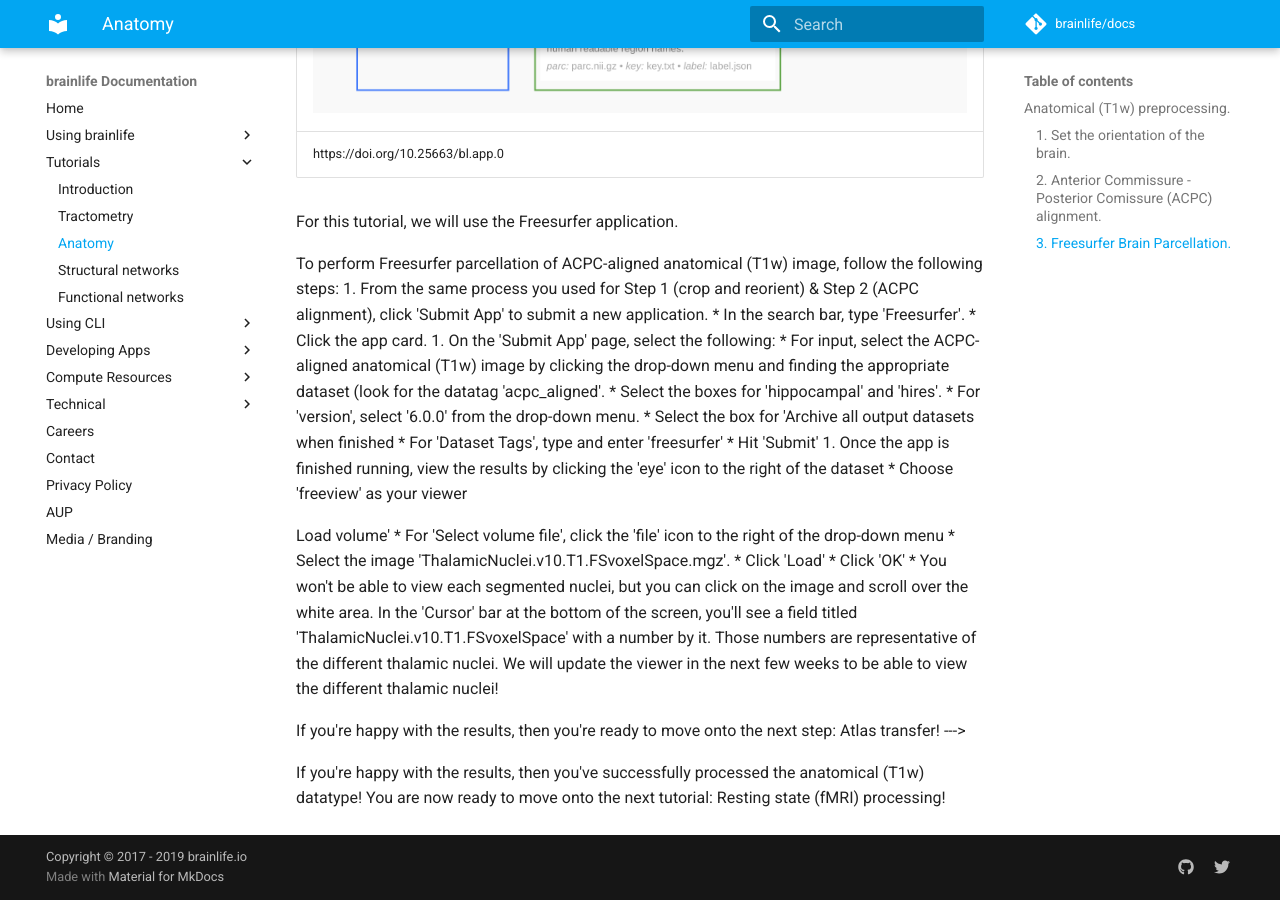
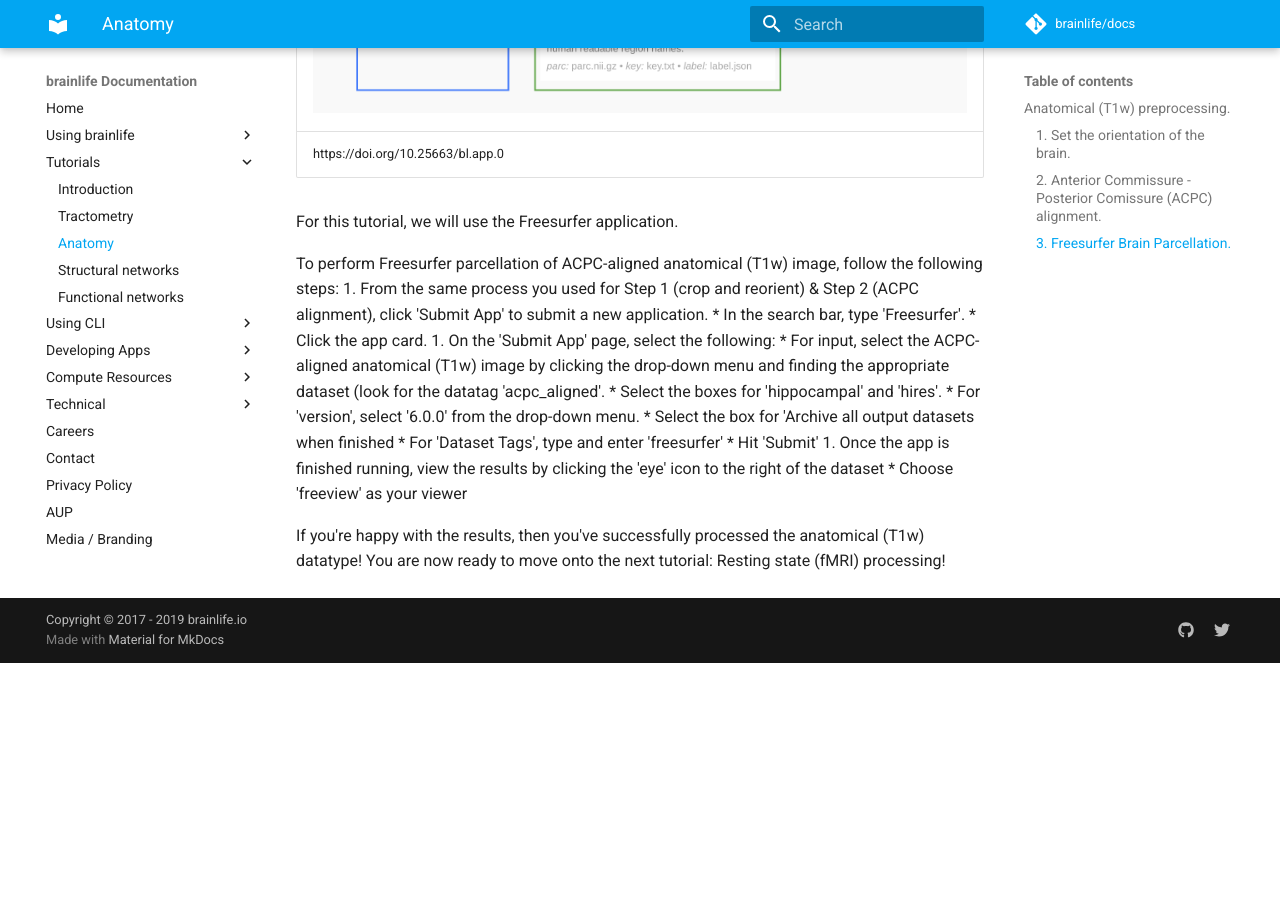
Before and after one commit to brainlife/docs, an MkDocs documentation site: the page built from docs/tutorial/t1w-preprocessing.md, in a window 1280 px wide and 900 px high, scrolled down 6196 px. Built offline with MkDocs 1.6.1 and Material for MkDocs 9.7.7, drawn with Linux system fonts in a browser that asks for light colours; comment, search, counter and statistics services are not loaded; after the commit the page ends 6859 px from its top, so only the background shows below that; some of the changed lines change nothing that is shown.

Commit message:
Update t1w-preprocessing.md

```diff
--- a/docs/tutorial/t1w-preprocessing.md
+++ b/docs/tutorial/t1w-preprocessing.md
@@ -109,93 +109,4 @@
 1. Once the app is finished running, view the results by clicking the 'eye' icon to the right of the dataset
     * Choose 'freeview' as your viewer
 
-<!---
-If you're happy with the results, then you're ready to move onto the next step: Thalamic nuclei segmentation!
-
-### 4. Thalamic nuclei segmentation.
-
-The next step is segment the multiple regions (i.e. nuclei) of the thalamus, each with it's own distinct functional properties. For more information about the different thalamic nuclei, please see http://freesurfer.net/fswiki/ThalamicNuclei.
-
-The best [brainlife.io](https://brainlife.io) app to perform this task is:
-
-| ![freesurfer](/docs/img/app.thalamic-nuclei.bl.header.png)|
-|------------------------------------|
-| https://doi.org/10.25663/brainlife.app.222 |
-
-For this tutorial, we will use the Segment thalamic nuclei application.
-
-To segment the thalamus from the Freesurfer parcellation, follow the following steps:
-1. From the same process you used for Step 1 (crop and reorient), Step 2 (ACPC alignment), & Step 3 (Freesurfer parcellation), click 'Submit App' to submit a new application.
-    * In the search bar, type 'Segment thalamic nuclei'.
-    * Click the app card.
-1. On the 'Submit App' page, select the following:
-    * For input, select the Freesurfer output generated in Step 3 (Freesurfer).
-    * Select the box for 'Archive all output datasets when finished
-        * For 'Dataset Tags', type and enter 'thalamic_nuclei'
-    * Hit 'Submit'
-1. Once the app is finished running, view the results by clicking the 'eye' icon to the right of the dataset
-    * Choose 'freeview' as your viewer.
-    * In freeview, perform the following actions to view the thalamic nuclei:
-        * Deselect all of the Volumes and Surfaces on the left control panel by clicking the box next to each image. Leave the 'T1' image selected
-        * In the top left corner, click 'File --> Load volume'
-            * For 'Select volume file', click the 'file' icon to the right of the drop-down menu
-                * Select the image 'ThalamicNuclei.v10.T1.FSvoxelSpace.mgz'.
-            * Click 'Load'
-            * Click 'OK'
-        * You won't be able to view each segmented nuclei, but you can click on the image and scroll over the white area. In the 'Cursor' bar at the bottom of the screen, you'll see a field titled 'ThalamicNuclei.v10.T1.FSvoxelSpace' with a number by it. Those numbers are representative of the different thalamic nuclei. We will update the viewer in the next few weeks to be able to view the different thalamic nuclei!
-
-If you're happy with the results, then you're ready to move onto the next step: Atlas transfer!
---->
-
-<!---
-### 5. Atlas transfer.
-
-The next step in the anatomical preprocessing (T1w) pipeline is to fit different parcellations to the Freesufer-generated parcellation. This is useful as new parcellations come out relatively frequently, each generated based on different histological or functional properties. We recommend mapping the Glasser-derived 180 node parcellation, as it was derived from both histological and functional properties (Glasser MF, Coalson TS, Robinson EC, et al. A multi-modal parcellation of human cerebral cortex. Nature. 2016;536(7615):171–178. doi:10.1038/nature18933).
-
-The best [brainlife.io](https://brainlife.io) app to perform this task is:
-
-| ![matt](/docs/img/app.matt.bl.header.png)|
-|------------------------------------|
-| https://doi.org/10.25663/bl.app.23 |
-
-To transfer the Glasser 180 node parcellation to our subject's Freesurfer parcellation, follow the following steps:
-1. From the same process you used for Step 1 (crop and reorient), Step 2 (ACPC alignment), Step 3 (Freesurfer) & Step 4 (Thalamic nuclei segmentation), click 'Submit App' to submit a new application.
-    * In the search bar, type 'Multi-Atlas Transfer Tool'.
-    * Click the app card.
-1. On the 'Submit App' page, select the following:
-    * For input, select the Thalamic nuclei Freesurfer output generated in Step 4 (Thalamic nuclei segmentation).
-    * For 'atlas', choose 'hcp-mmp-b' from the drop-down menu. This is the Glasser 180 node parcellation
-    * Select the box for 'Archive all output datasets when finished
-        * For 'Dataset Tags', type and enter 'glasser'
-    * Hit 'Submit'
-
-Unfortunately, there's currently no viewer set up to review the results of this atlas transfer. However, if your Freesurfer parcellation looks good, then the transfer of the Glasser atlas should also be just fine!
-
-You are now ready to move onto the final step: tissue-type mask segmentation!
-
-### 6. Tissue-type mask segmentation.
-
-The next step is perform separate the anatomical image into multiple tissue-type (5tt) components. These tissue types include Gray Matter (GM; neuronal somas), White Matter (WM; myelinated axons), and Cerebro-spinal Fluid (CSF). Separating these tissue types is important as it will allow us to perform more anatomically-accurate tractography and allow us to analyze the properties of specific tissues.
-
-The best [brainlife.io](https://brainlife.io) app to perform this task is:
-
-| ![freesurfer](/docs/img/app.5ttgen.bl.header.png)|
-|------------------------------------|
-| https://doi.org/10.25663/brainlife.app.239 |
-
-For this tutorial, we will use the 5tt mask generation application.
-
-To perform tissue-type segmentation of the ACPC-aligned anatomical (T1w) image, follow the following steps:
-1. From the same process you used for Step 1 (crop and reorient) & Step 2 (ACPC alignment), click 'Submit App' to submit a new application.
-    * In the search bar, type 'mrtrix3 5tt mask generation'.
-    * Click the app card.
-1. On the 'Submit App' page, select the following:
-    * For input, select the ACPC-aligned anatomical (T1w) image by clicking the drop-down menu and finding the appropriate dataset (look for the datatag 'acpc_aligned'.
-    * Select the box for 'Archive all output datasets when finished
-        * For 'Dataset Tags', type and enter '5tt'
-    * Hit 'Submit'
-1. Once the app is finished running, view the results by clicking the 'eye' icon to the right of the dataset
-    * Choose 'mrview' as your viewer
---->
-
 If you're happy with the results, then you've successfully processed the anatomical (T1w) datatype! You are now ready to move onto the next tutorial: Resting state (fMRI) processing!
```
